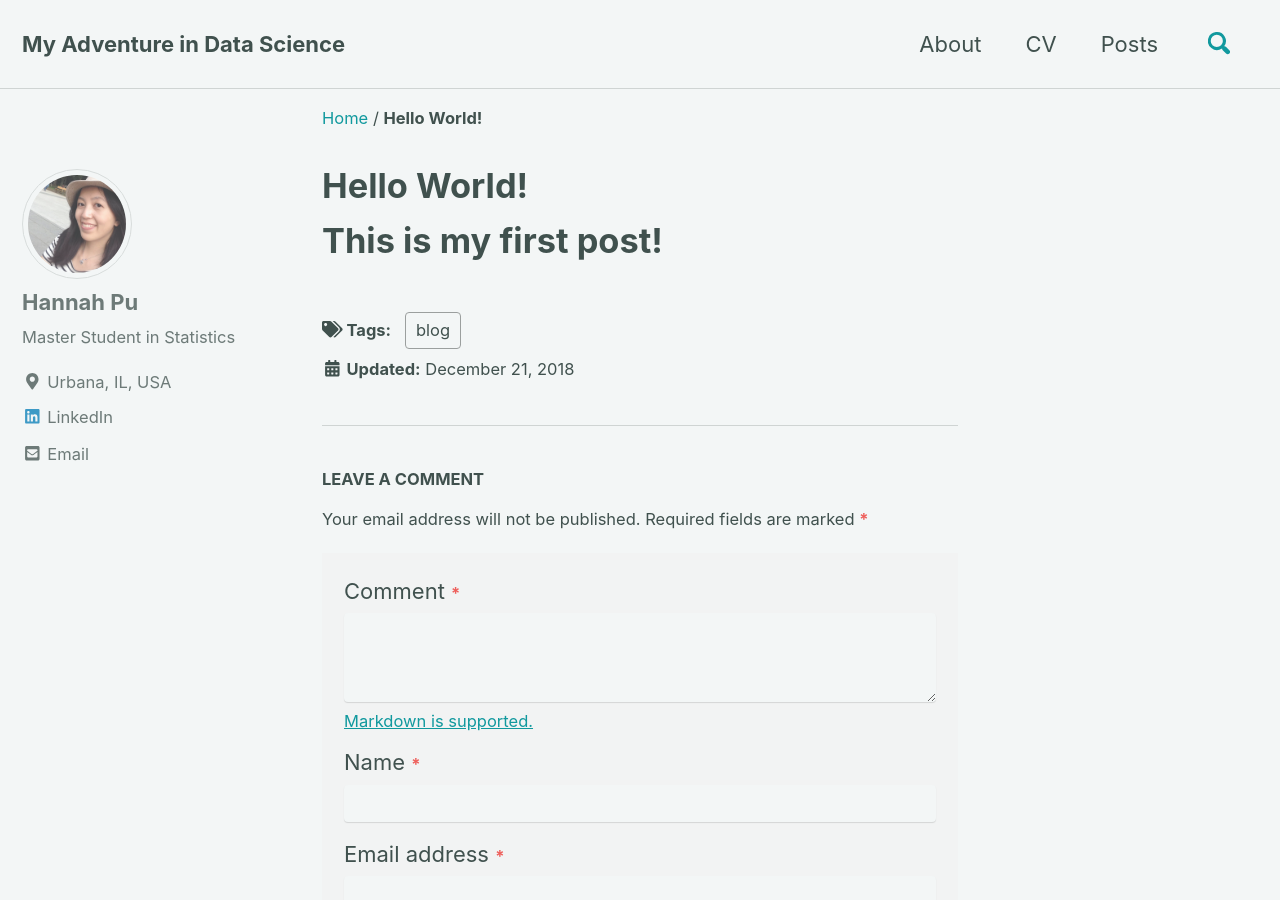
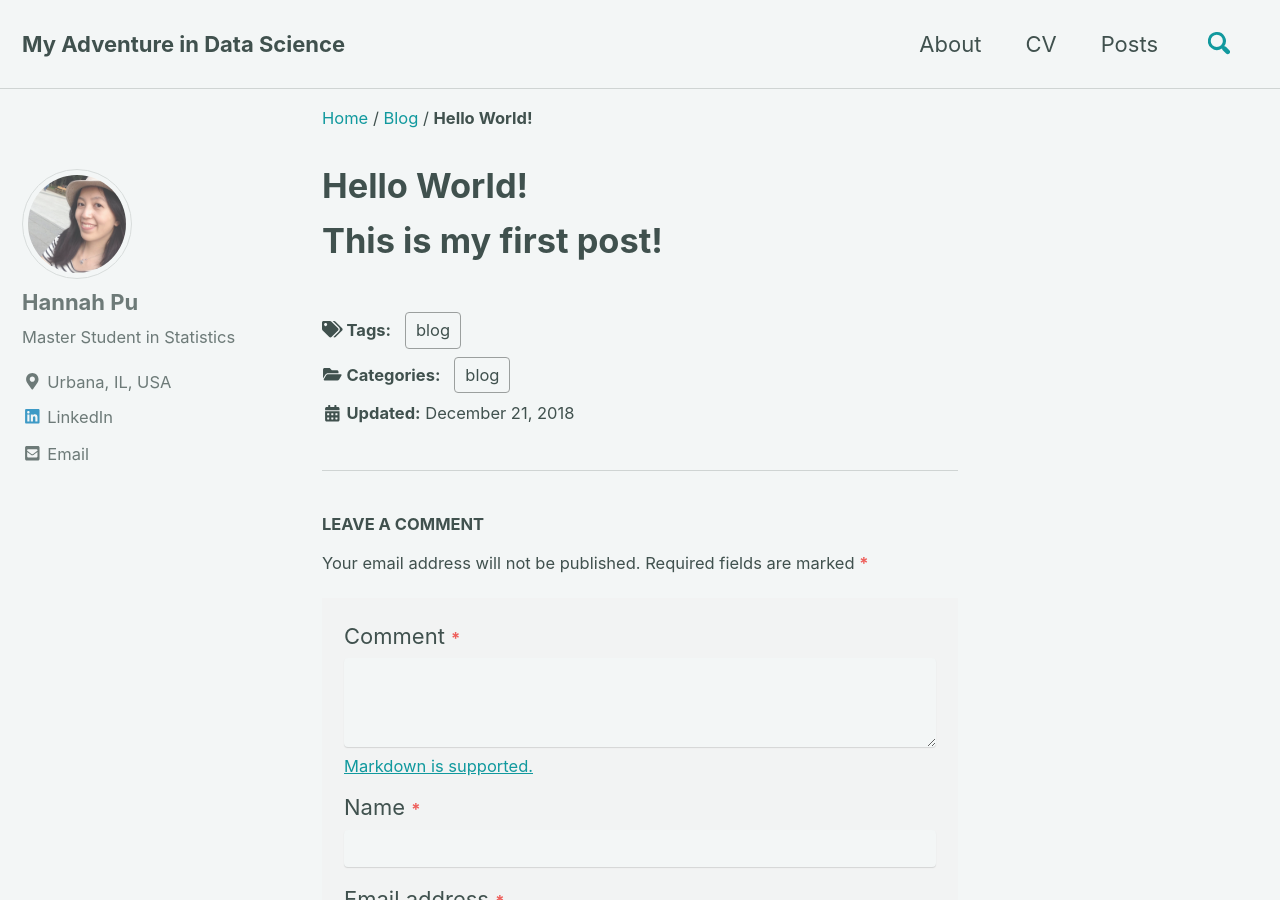
Before and after one commit to hannahpu/hannahpu.github.io, a Jekyll site: the page built from _posts/2018-12-21-firstPost.md, in a window 1280 px wide and 900 px high. Built offline with Jekyll 4.4.1, drawn with Linux system fonts in a browser that asks for light colours; cached includes are drawn as plain includes; nearby versions of some CDN libraries.

Commit message:
Update 2018-12-21-firstPost.md

```diff
--- a/_posts/2018-12-21-firstPost.md
+++ b/_posts/2018-12-21-firstPost.md
@@ -1,7 +1,7 @@
 ---
 layout: single
 title: "Hello World!"
-collection: posts
+categories: blog
 tag : blog
 header:
  teaser: "/assets/images/cambridge.jpg"
```
